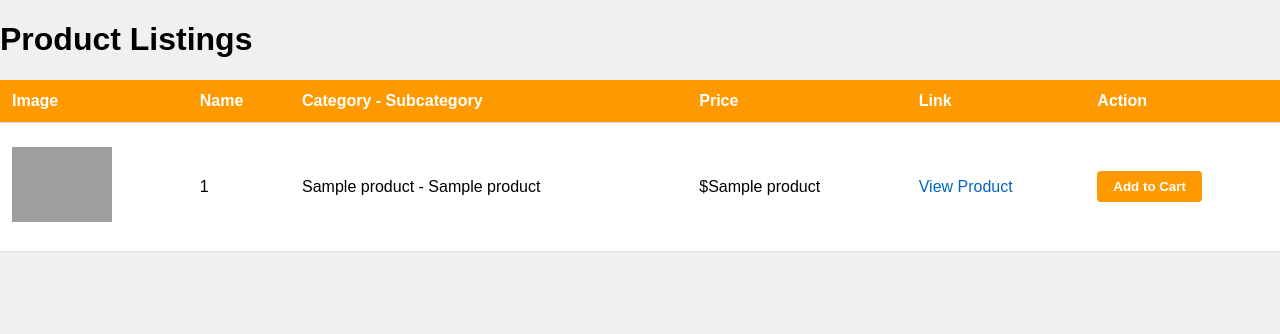
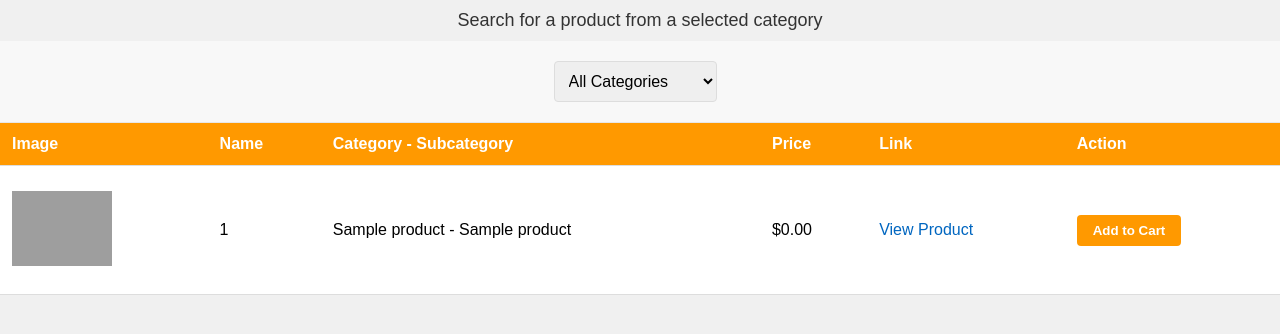
Before and after one commit to shreyasms17/DSCI-551-Project, a Flask app: template app/templates/listing.html in a window 1280 px wide. Shown: the top 334 px of the page. Run offline with Flask 3, Linux system fonts and the light colour scheme; the template is opened without the code that fills it: most values are stand-ins (such as "Sample title", 1, 10 or a date in 2020); grey boxes are pictures that could not be loaded.

Commit message:
adding search bar and drop down

```diff
--- a/app/routes.py
+++ b/app/routes.py
@@ -1,14 +1,43 @@
-from flask import render_template
-from database import get_products_from_db
+from flask import request, render_template
+from database import get_products_from_db, DATABASE_PATH_1, DATABASE_PATH_2, get_all_categories, \
+    get_products_from_category
 
-# Database paths are defined here
-DATABASE_PATH_1 = 'src/data/databases/products_1.db'
-DATABASE_PATH_2 = 'src/data/databases/products_2.db'
 
 def init_app(app):
-    @app.route('/')
+    @app.route('/', methods=['GET'])
     def product_listings():
-        products_1 = get_products_from_db(DATABASE_PATH_1)
-        products_2 = get_products_from_db(DATABASE_PATH_2)
-        products = products_1 + products_2  # Combine products from both databases
-        return render_template('listing.html', products=products)
+        # Get all categories from both databases
+        categories_1 = get_all_categories(DATABASE_PATH_1)
+        categories_2 = get_all_categories(DATABASE_PATH_2)
+        all_categories = sorted(set(categories_1 + categories_2))
+
+        # Retrieve the category and search query from request parameters
+        selected_category = request.args.get('category', '')
+        search_query = request.args.get('search', '')
+
+        # Initially fetch products from both databases
+        products = get_products_from_db(DATABASE_PATH_1) + get_products_from_db(DATABASE_PATH_2)
+        products = filter_products(products)  # Filter out invalid products
+
+        # If a specific category is selected, fetch products from the corresponding database
+        if selected_category:
+            products = get_products_from_category(selected_category)
+            products = filter_products(products)  # Filter again after fetching by category
+
+        # If a search query is provided, further filter the products
+        if search_query:
+            products = [product for product in products if search_query.lower() in product['name'].lower()]
+
+        return render_template('listing.html', products=products, categories=all_categories,
+                               selected_category=selected_category)
+
+
+def filter_products(products):
+    valid_products = []
+    for product in products:
+        # Check if the product's price is not None
+        if product[7] is not None:
+            valid_products.append(product)
+
+    print(f"Filtered products count: {len(valid_products)}")  # Debugging output
+    return valid_products
--- a/app/static/styles.css
+++ b/app/static/styles.css
@@ -61,3 +61,50 @@ a:hover {
 .container {
     margin: 20px;
 }
+#category-dropdown {
+    text-align: center;
+    padding: 20px;
+    background-color: #f8f8f8;
+    border-bottom: 1px solid #e7e7e7;
+}
+
+#category-dropdown select {
+    padding: 10px;
+    margin-right: 10px;
+    border: 1px solid #ddd;
+    border-radius: 4px;
+    font-size: 16px;
+}
+
+#search-instructions {
+    text-align: center;
+    padding: 10px 0;
+    font-size: 18px;
+    color: #333;
+}
+
+#search-bar {
+    text-align: center;
+    padding: 20px 0;
+}
+
+#search-bar input[type="text"] {
+    padding: 8px;
+    margin-right: 10px;
+    width: 300px;
+    border-radius: 4px;
+    border: 1px solid #ddd;
+}
+
+#search-bar button {
+    padding: 10px 20px;
+    background-color: #ff9900;
+    border: none;
+    border-radius: 4px;
+    cursor: pointer;
+    color: white;
+}
+
+#search-bar button:hover {
+    background-color: #cc7a00;
+}
--- a/app/templates/listing.html
+++ b/app/templates/listing.html
@@ -6,7 +6,34 @@
     <link rel="stylesheet" href="{{ url_for('static', filename='styles.css') }}">
 </head>
 <body>
-    <h1>Product Listings</h1>
+
+<!-- Instructions for searching products -->
+<div id="search-instructions">
+    Search for a product from a selected category
+</div>
+
+<!-- Dropdown for categories above the search bar -->
+<div id="category-dropdown">
+    <form action="/" method="get" id="categoryForm">
+        <select name="category" id="category-select" onchange="submitForm()">
+            <option value="">All Categories</option>
+            {% for category in categories %}
+            <option value="{{ category }}" {% if category== selected_category %}selected{% endif %}>{{ category }}
+            </option>
+            {% endfor %}
+        </select>
+    </form>
+</div>
+
+<!-- Search form -->
+<div id="search-bar" style="display: none;">
+    <form action="/" method="get">
+        <input type="hidden" name="category" value="{{ selected_category }}">
+        <input type="text" name="search" placeholder="Search products...">
+        <button type="submit">Search</button>
+    </form>
+</div>
+
 <table id="product-table">
     <thead>
     <tr>
@@ -25,21 +52,43 @@
             <img src="{{ product[3] }}" onerror="handleImageError(this);" alt="{{ product[0] }}" class="product-img">
         </td>
         <td>{{ product[0] }}</td>
-                <td>{{ product[2] }} - {{ product[1] }}</td>
-                <td>${{ product[7] }}</td>
+        <td>{{ product[1] }} - {{ product[2] }}</td>
+        <td>${{ "%.2f" | format(product[7] or 0) }}</td>
         <td><a href="{{ product[4] }}">View Product</a></td>
-                <td><button class="add-to-cart">Add to Cart</button></td>
+        <td>
+            <button class="add-to-cart">Add to Cart</button>
+        </td>
     </tr>
     {% endfor %}
     </tbody>
 </table>
 
 <script>
+    function submitForm() {
+        document.getElementById("categoryForm").submit();
+    }
+
+    function showSearchBar(category) {
+        var searchBar = document.getElementById('search-bar');
+        if (category) {
+            searchBar.style.display = 'block';
+        } else {
+            searchBar.style.display = 'none';
+        }
+    }
+
+    // Call showSearchBar to ensure the search bar is shown if a category is pre-selected
+    window.onload = function () {
+        var categorySelect = document.getElementById('category-select');
+        showSearchBar(categorySelect.value);
+    };
+
     function handleImageError(imageElement) {
         // Find the parent row of the image and remove it from the table
         var productRow = imageElement.closest('.product-row');
         productRow.remove();
     }
+
 </script>
 </body>
 </html>
```
Also changed, not shown: app/database.py (+41 -1 lines). Lines whose indentation alone changed are shown as unchanged.
